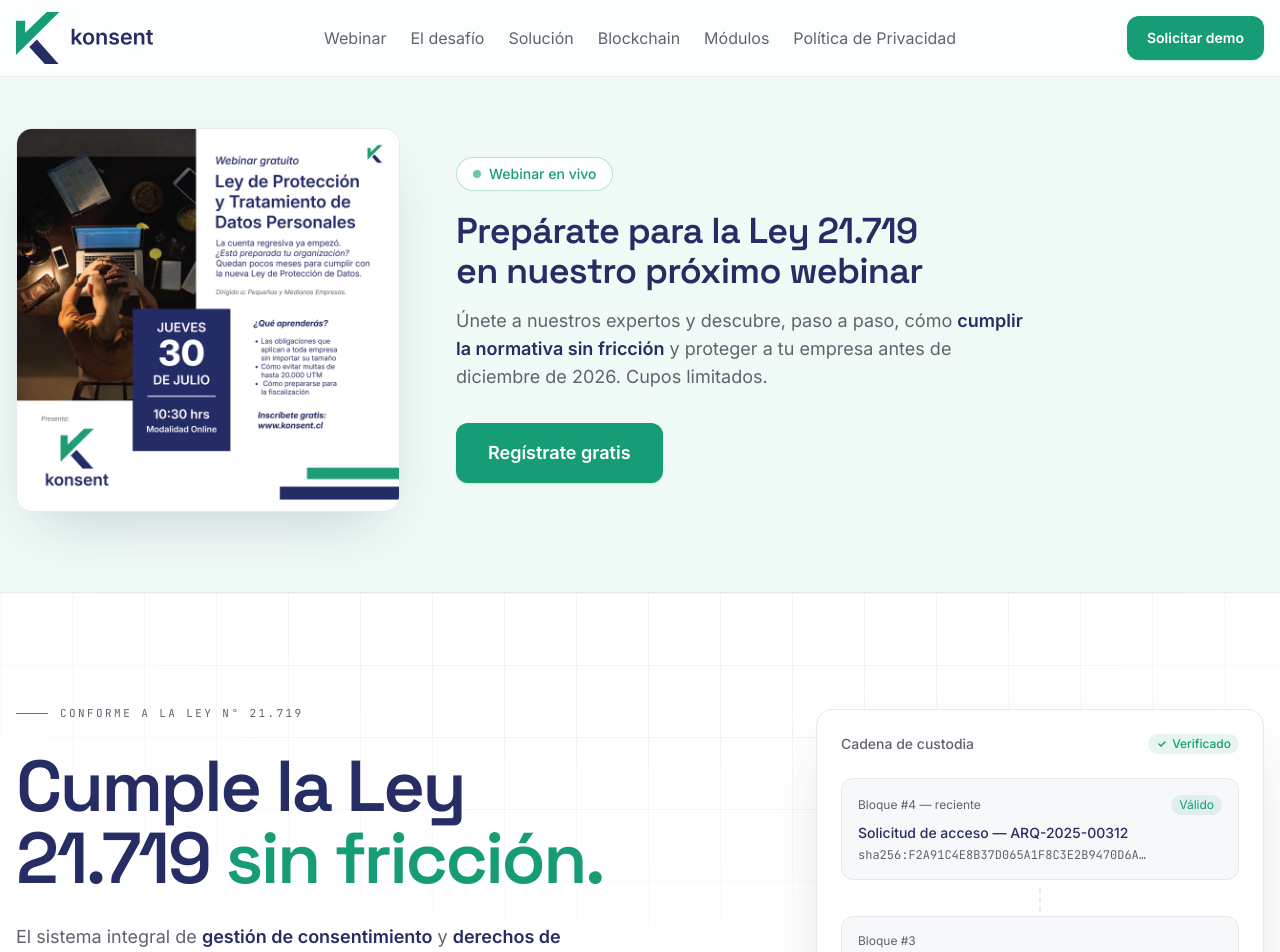
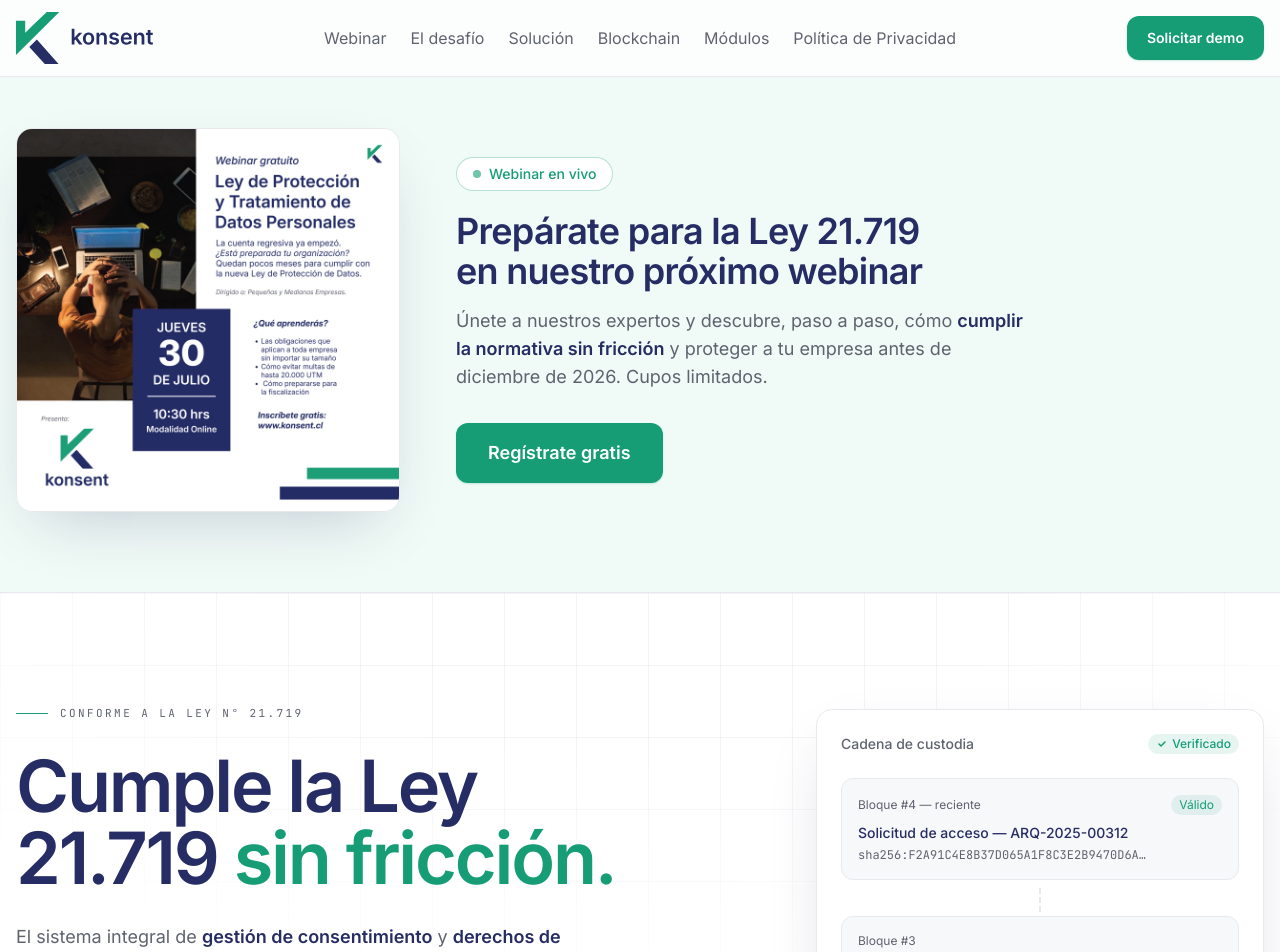
Before and after one commit to fernandoguerrabravo/konsent, a Next.js app: page / in a window 1280 px wide. Shown: the top 952 px of the page. Built offline with nearby package versions, Linux system fonts and the light colour scheme.

Commit message:
Usar Inter como fuente principal del sitio (titulos y cuerpo), quitar Space Grotesk

```diff
--- a/src/pages/_app.tsx
+++ b/src/pages/_app.tsx
@@ -1,17 +1,10 @@
 import "@/styles/globals.css";
 import type { AppProps } from "next/app";
-import { Inter, Space_Grotesk, JetBrains_Mono } from "next/font/google";
+import { Inter, JetBrains_Mono } from "next/font/google";
 
 const inter = Inter({
   subsets: ["latin"],
   variable: "--font-inter",
-  display: "swap",
-});
-
-const spaceGrotesk = Space_Grotesk({
-  subsets: ["latin"],
-  variable: "--font-display",
-  weight: ["500", "600", "700"],
   display: "swap",
 });
 
@@ -24,9 +17,7 @@
 
 export default function App({ Component, pageProps }: AppProps) {
   return (
-    <div
-      className={`${inter.variable} ${spaceGrotesk.variable} ${jetbrainsMono.variable} font-sans`}
-    >
+    <div className={`${inter.variable} ${jetbrainsMono.variable} font-sans`}>
       <Component {...pageProps} />
     </div>
   );
--- a/src/styles/globals.css
+++ b/src/styles/globals.css
@@ -30,14 +30,15 @@
   h2,
   h3,
   h4 {
-    font-family: var(--font-display), "Space Grotesk", system-ui, sans-serif;
+    font-family: var(--font-inter), Inter, system-ui, sans-serif;
+    font-weight: 600;
     letter-spacing: -0.02em;
     text-wrap: balance;
     color: #262c64;
   }
 
   h1 {
-    letter-spacing: -0.035em;
+    letter-spacing: -0.03em;
   }
 
   /* Párrafos y textos de lectura: evita que quede una sola palabra en la última línea */
--- a/tailwind.config.ts
+++ b/tailwind.config.ts
@@ -82,12 +82,7 @@
       },
       fontFamily: {
         sans: ["var(--font-inter)", "Inter", "system-ui", "sans-serif"],
-        display: [
-          "var(--font-display)",
-          "Space Grotesk",
-          "system-ui",
-          "sans-serif",
-        ],
+        display: ["var(--font-inter)", "Inter", "system-ui", "sans-serif"],
         mono: [
           "var(--font-mono)",
           "JetBrains Mono",
```
